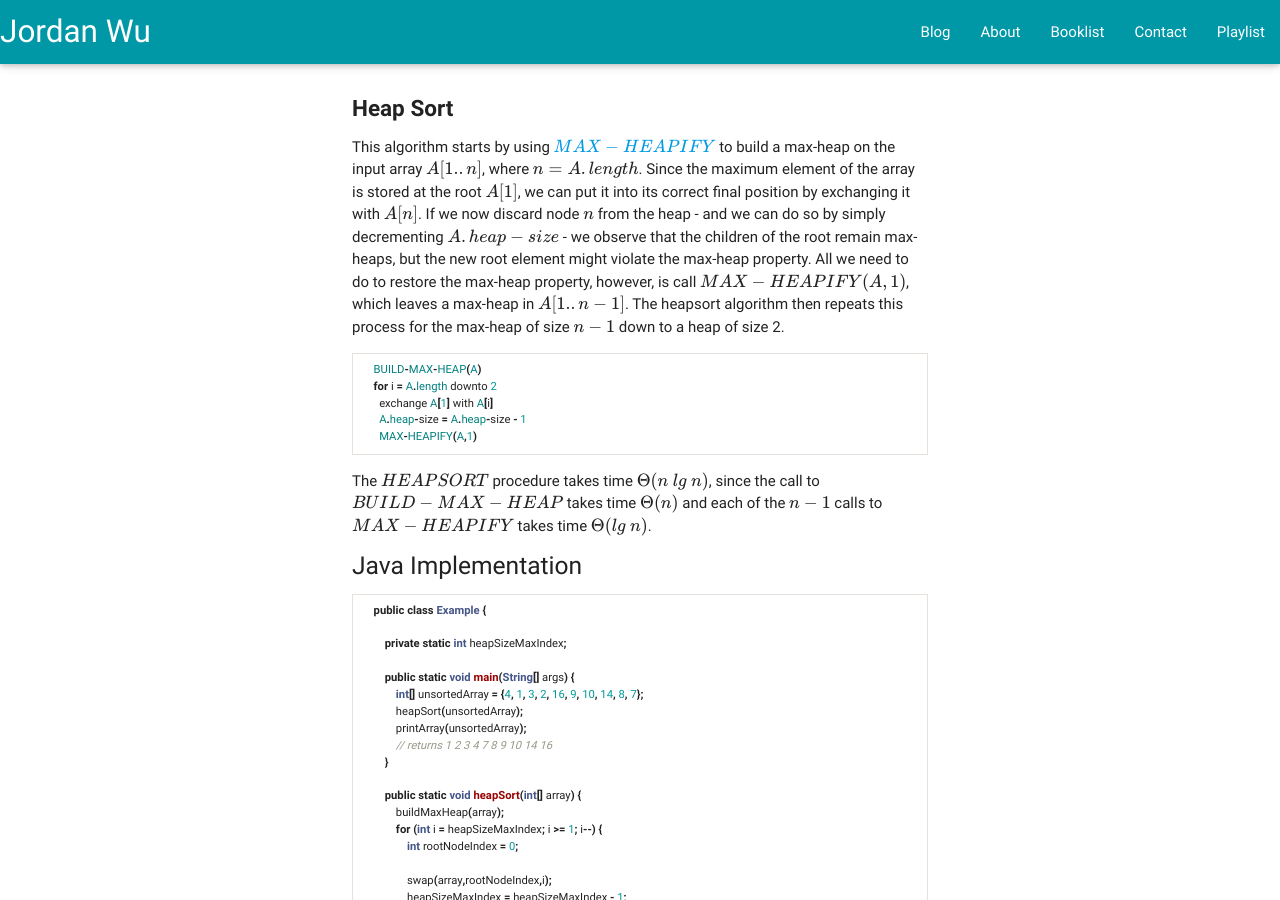
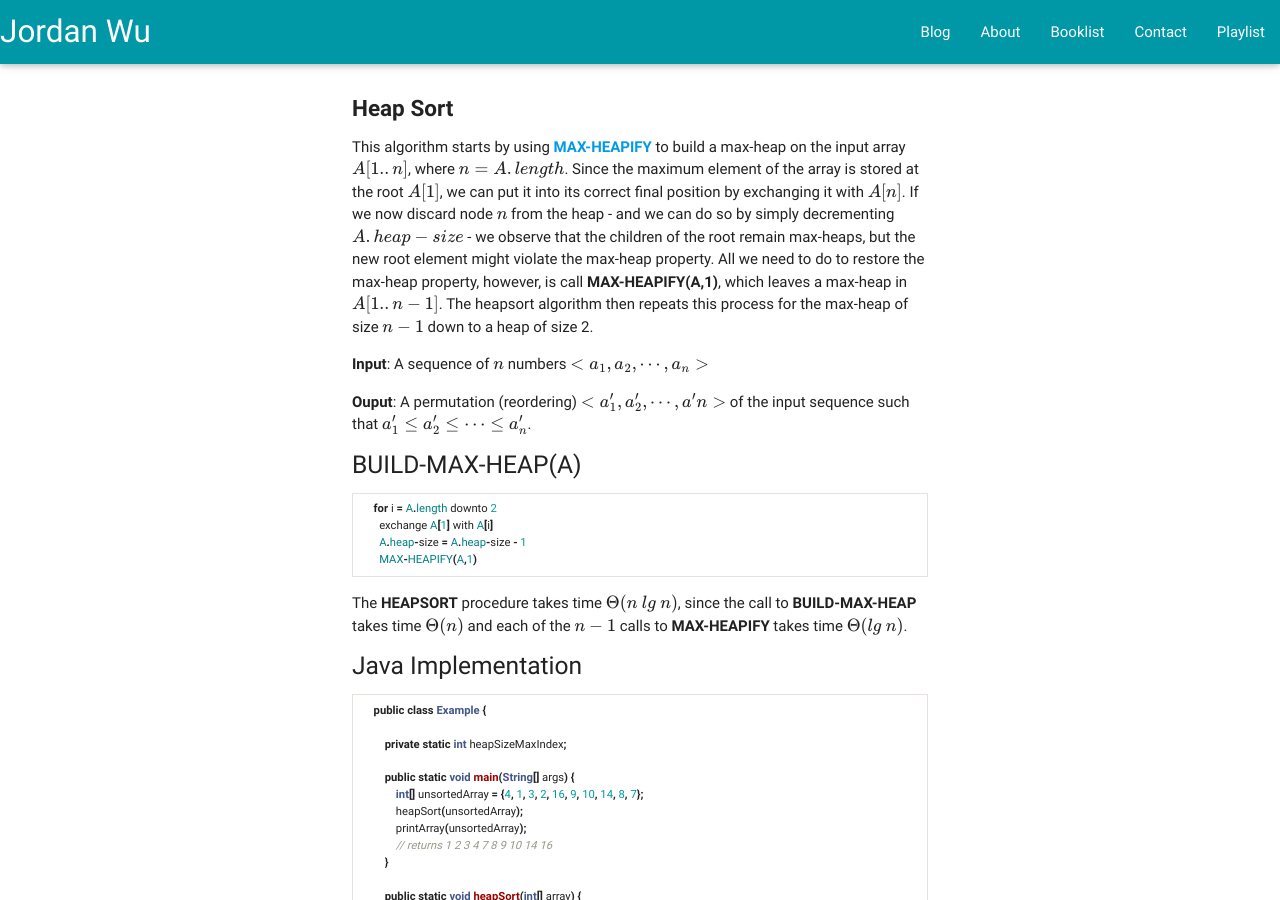
Before and after one commit to JordanSpencerWu/old-website, a Jekyll site: the page built from _posts/book/2016/introduction-to-algorithms/2016-09-20-heap-sort.md, in a window 1280 px wide and 900 px high. Built offline with Jekyll 4.4.1, drawn with Linux system fonts in a browser that asks for light colours; nearby versions of some CDN libraries; formulas are drawn with MathJax 3.

```diff
--- a/_posts/book/2016/introduction-to-algorithms/2016-09-20-heap-sort.md
+++ b/_posts/book/2016/introduction-to-algorithms/2016-09-20-heap-sort.md
@@ -8,17 +8,22 @@ permalink: /heap-sort/
 title: "Heap Sort"
 ---
 
-This algorithm starts by using <a href="{{ "/heap/" | prepend: site.baseurl }}">$MAX-HEAPIFY$</a> to build a max-heap on the input array $A[1..n]$, where $n = A.length$. Since the maximum element of the array is stored at the root $A[1]$, we can put it into its correct final position by exchanging it with $A[n]$. If we now discard node $n$ from the heap - and we can do so by simply decrementing $A.heap-size$ - we observe that the children of the root remain max-heaps, but the new root element might violate the max-heap property. All we need to do to restore the max-heap property, however, is call $MAX-HEAPIFY(A,1)$, which leaves a max-heap in $A[1..n - 1]$. The heapsort algorithm then repeats this process for the max-heap of size $n-1$ down to a heap of size 2.
+This algorithm starts by using <a href="{{ "/heap/" | prepend: site.baseurl }}">__MAX-HEAPIFY__</a> to build a max-heap on the input array $A[1..n]$, where $n = A.length$. Since the maximum element of the array is stored at the root $A[1]$, we can put it into its correct final position by exchanging it with $A[n]$. If we now discard node $n$ from the heap - and we can do so by simply decrementing $A.heap-size$ - we observe that the children of the root remain max-heaps, but the new root element might violate the max-heap property. All we need to do to restore the max-heap property, however, is call __MAX-HEAPIFY(A,1)__, which leaves a max-heap in $A[1..n - 1]$. The heapsort algorithm then repeats this process for the max-heap of size $n-1$ down to a heap of size 2.
+
+__Input__: A sequence of $n$ numbers $<a_1,a_2,\cdots,a_n>$
+
+__Ouput__: A permutation (reordering) $<a'_1,a'_2,\cdots,a'n>$ of the input sequence such that $a'_1 \leq a'_2 \leq \cdots \leq a'_n$.
+
+##### BUILD-MAX-HEAP(A)
 
 {% highlight java %}
-  BUILD-MAX-HEAP(A)
   for i = A.length downto 2
     exchange A[1] with A[i]
     A.heap-size = A.heap-size - 1
     MAX-HEAPIFY(A,1)
 {% endhighlight %}
 
-The $HEAPSORT$ procedure takes time $\Theta(n \\ lg \\ n)$, since the call to $BUILD-MAX-HEAP$ takes time $\Theta(n)$ and each of the $n - 1$ calls to $MAX-HEAPIFY$ takes time $\Theta(lg \\ n)$.
+The __HEAPSORT__ procedure takes time $\Theta(n \\ lg \\ n)$, since the call to __BUILD-MAX-HEAP__ takes time $\Theta(n)$ and each of the $n - 1$ calls to __MAX-HEAPIFY__ takes time $\Theta(lg \\ n)$.
 
 ##### Java Implementation
 
```
Also changed, not shown: other parts of _posts/book/2016/introduction-to-algorithms/2016-09-20-heap-sort.md (+1 -1 lines), _posts/book/2016/introduction-to-algorithms/2016-09-17-insertion-sort.md (+1 -1 lines), _posts/book/2016/introduction-to-algorithms/2016-09-18-merge-sort.md (+2 -2 lines), _posts/book/2016/introduction-to-algorithms/2016-09-19-heap.md (+2 -2 lines), _posts/book/2016/introduction-to-algorithms/2016-09-19-max-heap.md (+3 -3 lines), _posts/book/2016/introduction-to-algorithms/2016-09-19-min-heap.md (+3 -3 lines), _posts/book/2016/introduction-to-algorithms/2016-09-20-priority-queues.md (added, +68 -0 lines).
